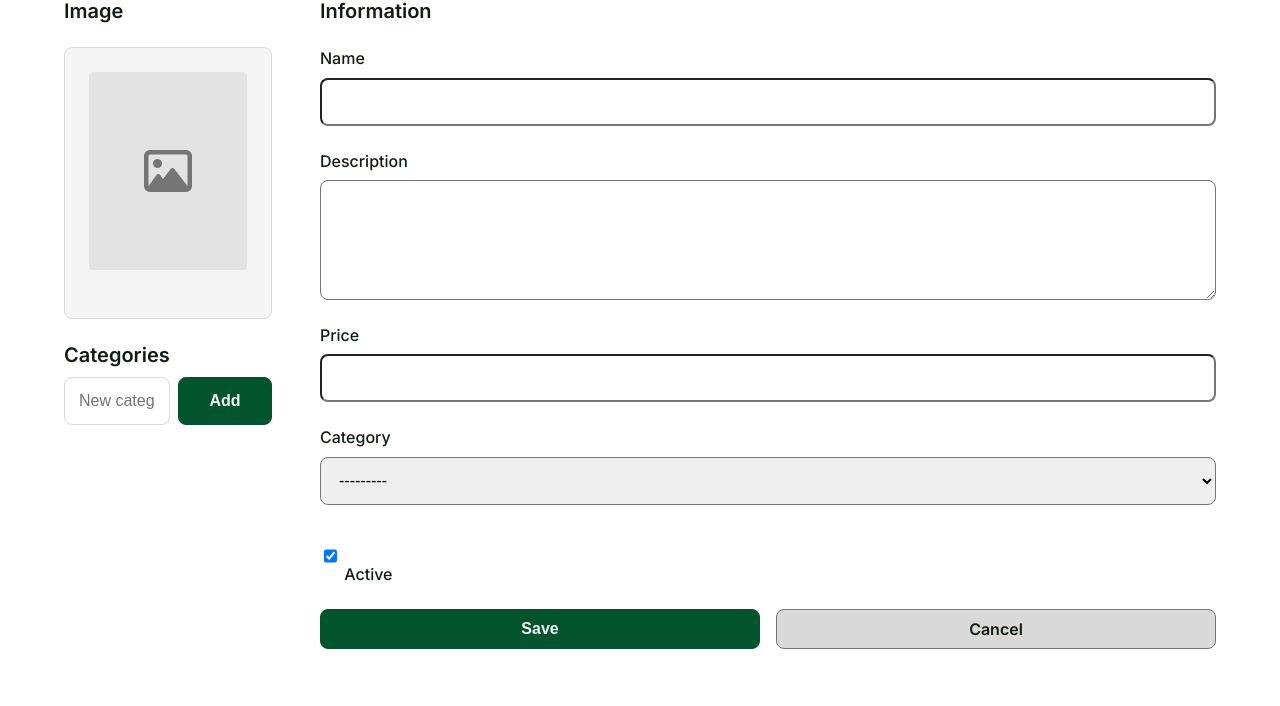
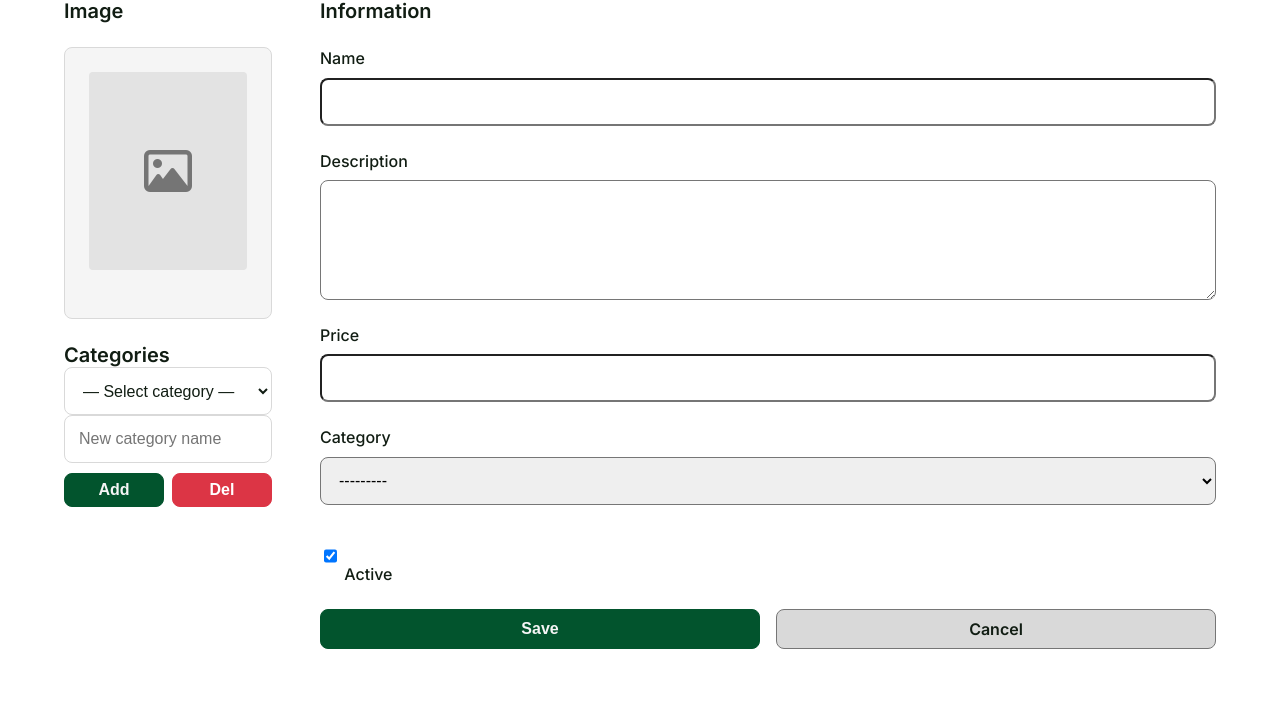
Before and after one commit to littlebox-spb/hop_and_barley, a Django app: page /admin-panel/products/add/ in a window 1280 px wide. Shown: the part 290-996 px from the top of the page. Run offline with Django 5.2, Linux system fonts and the light colour scheme; the visitor is signed in with stand-in values (Sample User, id 1); data that the repository does not hold is empty.

Commit message:
Add category

```diff
--- a/admin_panel/views.py
+++ b/admin_panel/views.py
@@ -1,22 +1,27 @@
 # admin_panel/views.py
+import json
+
+from django.contrib import messages
+from django.db.models import Count, Sum
+from django.http import JsonResponse
+from django.shortcuts import get_object_or_404, redirect
+from django.urls import reverse_lazy
+from django.utils.text import slugify
+from django.views import View
 from django.views.generic import (
+    CreateView,
+    DeleteView,
+    ListView,
     TemplateView,
-    ListView,
-    CreateView,
     UpdateView,
-    DeleteView,
 )
-from django.db.models import Sum, Count
-from django.urls import reverse_lazy
 
+from orders.models import Order
 from products.models import Category, Product
-from orders.models import Order
 from users.models import User
+
+from .forms import ProductAdminForm
 from .mixins import StaffRequiredMixin
-from .forms import ProductAdminForm
-from django.shortcuts import redirect
-from django.contrib import messages
-from django.utils.text import slugify
 
 
 class AdminDashboardView(StaffRequiredMixin, TemplateView):
@@ -92,6 +97,11 @@ class AdminProductCreateView(StaffRequiredMixin, CreateView):
 
         return super().form_valid(form)
 
+    def get_context_data(self, **kwargs):
+        ctx = super().get_context_data(**kwargs)
+        ctx["categories"] = Category.objects.order_by("name")
+        return ctx
+
 
 class AdminProductUpdateView(StaffRequiredMixin, UpdateView):
     model = Product
@@ -131,34 +141,46 @@ class AdminProductUpdateView(StaffRequiredMixin, UpdateView):
 
         return redirect(self.success_url)
 
+    def get_context_data(self, **kwargs):
+        ctx = super().get_context_data(**kwargs)
+        ctx["categories"] = Category.objects.order_by("name")
+        return ctx
+
 
 class AdminCategoryCreateView(StaffRequiredMixin, CreateView):
     model = Category
     fields = ["name"]
-    success_url = reverse_lazy("admin_product_add")
 
-    def form_valid(self, form):
-        category = form.save(commit=False)
-        category.slug = slugify(category.name)
+    def post(self, request, *args, **kwargs):
+        try:
+            data = json.loads(request.body)
+        except json.JSONDecodeError:
+            return JsonResponse({"error": "Invalid JSON"}, status=400)
 
-        if Category.objects.filter(slug=category.slug).exists():
-            messages.error(self.request, "Category already exists.")
-            return redirect(self.success_url)
+        name = data.get("name", "").strip()
+        if not name:
+            return JsonResponse({"error": "Empty name"}, status=400)
 
-        category.save()
-        messages.success(self.request, "Category added.")
-        return redirect(self.success_url)
+        slug = slugify(name)
+        if Category.objects.filter(slug=slug).exists():
+            return JsonResponse({"error": "Category already exists"}, status=400)
+
+        cat = Category.objects.create(name=name, slug=slug)
+
+        return JsonResponse(
+            {
+                "id": cat.id,
+                "name": cat.name,
+            }
+        )
 
 
-class AdminCategoryDeleteView(StaffRequiredMixin, DeleteView):
-    model = Category
-    success_url = reverse_lazy("admin_products")
+class AdminCategoryDeleteView(StaffRequiredMixin, View):
+    def post(self, request, *args, **kwargs):
+        cat = get_object_or_404(Category, pk=kwargs["pk"])
 
-    def delete(self, request, *args, **kwargs):
-        self.object = self.get_object()
+        if Product.objects.filter(category=cat).exists():
+            return JsonResponse({"error": "Category has products"}, status=400)
 
-        if Product.objects.filter(category=self.object).exists():
-            messages.error(request, "Cannot delete category with assigned products.")
-            return redirect(self.success_url)
-
-        return super().delete(request, *args, **kwargs)
+        cat.delete()
+        return JsonResponse({"ok": True})
--- a/seed.py
+++ b/seed.py
@@ -2,6 +2,7 @@ import os
 
 # --- Django init ---
 import django
+
 os.environ.setdefault("DJANGO_SETTINGS_MODULE", "config.settings")
 django.setup()
 
@@ -599,6 +600,6 @@ product, created = Product.objects.get_or_create(
 )
 
 if created:
-    print("✅ Product created:", product.name)
+    print("✅ All products created!")
 else:
-    print("⚠ Product already exists:", product.name)
+    print("❌ Error! Products not created!")
--- a/static/css/admin.css
+++ b/static/css/admin.css
@@ -96,3 +96,13 @@
   opacity: 1;
   color: #c81e1e;
 }
+
+.admin-category-actions {
+  display: flex;
+  gap: 8px;
+  margin-top: 10px;
+}
+
+.admin-category-actions .button {
+  flex: 1;
+}
--- a/static/js/admin.js
+++ b/static/js/admin.js
@@ -111,3 +111,58 @@ document.addEventListener("DOMContentLoaded", () => {
     reader.readAsDataURL(file);
   });
 });
+
+// KATEGORIES
+
+document.addEventListener("DOMContentLoaded", () => {
+  const select = document.getElementById("category-select");
+  const input = document.getElementById("category-input");
+  const addBtn = document.getElementById("category-add-btn");
+  const delBtn = document.getElementById("category-del-btn");
+
+  const csrf = document.querySelector(
+    'input[name="csrfmiddlewaretoken"]'
+  ).value;
+
+  // ➕ ADD
+  addBtn.addEventListener("click", () => {
+    const name = input.value.trim();
+    if (!name) return;
+
+    fetch(addBtn.dataset.addUrl, {
+      method: "POST",
+      headers: {
+        "X-CSRFToken": csrf,
+        "Content-Type": "application/json",
+        "X-Requested-With": "XMLHttpRequest",
+      },
+      body: JSON.stringify({ name }),
+    })
+      .then(res => res.json())
+      .then(data => {
+        if (data.error) return alert(data.error);
+        location.reload();
+      });
+  });
+
+  // ❌ DELETE
+  delBtn.addEventListener("click", () => {
+    const id = select.value;
+    if (!id) return alert("Select category");
+
+    const url = delBtn.dataset.delUrlTemplate.replace("0", id);
+
+    fetch(url, {
+      method: "POST",
+      headers: {
+        "X-CSRFToken": csrf,
+        "X-Requested-With": "XMLHttpRequest",
+      },
+    })
+      .then(res => res.json())
+      .then(data => {
+        if (data.error) alert(data.error);
+        else location.reload();
+      });
+  });
+});
--- a/templates/admin/add.html
+++ b/templates/admin/add.html
@@ -57,35 +57,43 @@ Admin - Add/Edit Product | Hop & Barley
                 class="is-hidden">
               </div>
 
-          <!-- ✅ КАТЕГОРИИ ПОД КАРТИНКОЙ -->
+
+<!-- ✅ КАТЕГОРИИ (НЕ СВЯЗАНЫ С ПРОДУКТОМ) -->
 <div class="admin-categories-block">
   <h3 class="admin-form-section-title">Categories</h3>
 
-            <div class="category-tags" id="category-list">
+  <select id="category-select" class="Input">
+    <option value="">— Select category —</option>
     {% for cat in categories %}
+      <option value="{{ cat.id }}">{{ cat.name }}</option>
+    {% endfor %}
+  </select>
+
+  <input
+    type="text"
+    id="category-input"
+    class="Input"
+    placeholder="New category name">
+
+  <div class="admin-category-actions">
     <button
       type="button"
-                  class="category-tag removable"
-                  data-delete-url="{% url 'admin_category_delete' cat.id %}">
-                  {{ cat.name }}
-                  <span class="remove-x">✕</span>
-                </button>
-              {% endfor %}
-            </div>
-
-            <div class="admin-category-add">
-              <input type="text"
-                     id="new-category-name"
-                     class="Input"
-                     placeholder="New category">
-              <button type="button"
       class="button button--primary"
-                      id="add-category-btn"
+      id="category-add-btn"
       data-add-url="{% url 'admin_category_add' %}">
       Add
     </button>
+
+    <button
+      type="button"
+      class="button button--danger"
+      id="category-del-btn"
+      data-del-url-template="{% url 'admin_category_delete' 0 %}">
+      Del
+    </button>
   </div>
 </div>
+
         </div>
 
         <!-- ➡ RIGHT COLUMN -->
@@ -133,6 +141,7 @@ Admin - Add/Edit Product | Hop & Barley
     </div>
   </div>
 </main>
-
+{% block scripts %}
 <script src="{% static 'js/admin.js' %}"></script>
 {% endblock %}
+{% endblock %}
```
Lines whose indentation alone changed are shown as unchanged.
